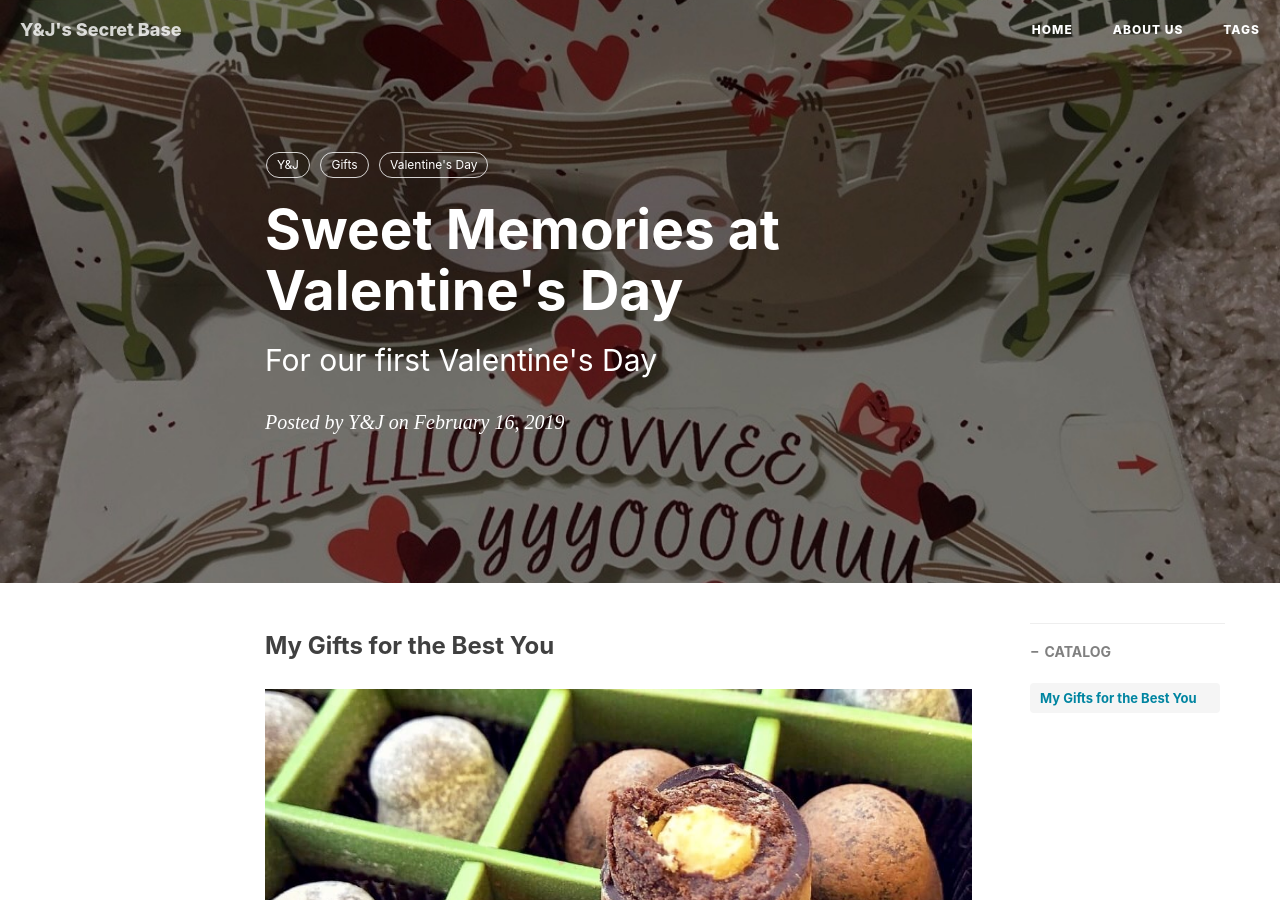
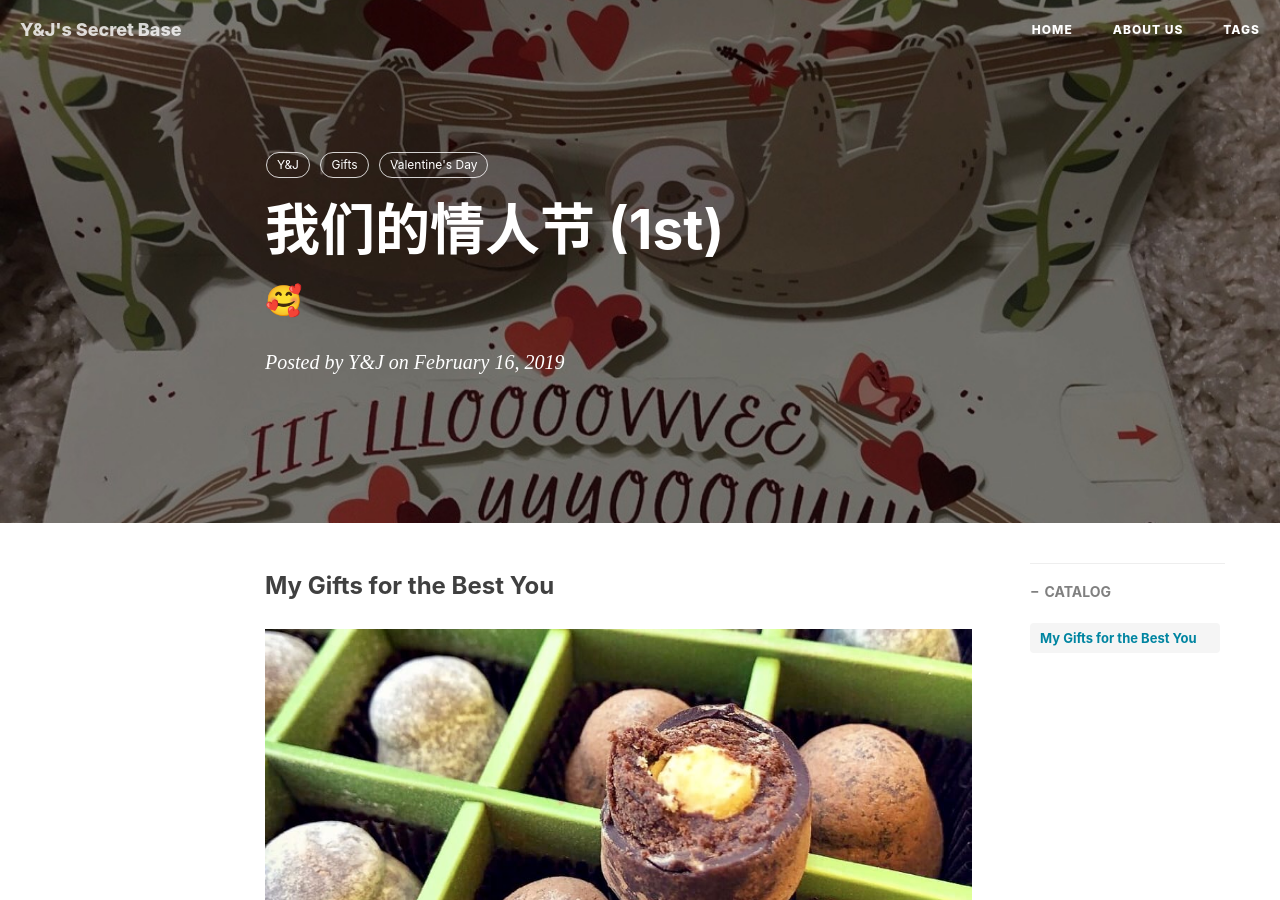
Before and after one commit to project106/project106.github.io, a Jekyll site: the page built from _posts/2019-02-16-ValentinesDayMemories.md, in a window 1280 px wide and 900 px high. Built offline with Jekyll 4.4.1, drawn with Linux system fonts in a browser that asks for light colours; nearby versions of some CDN libraries; comment, search, counter and statistics services are not loaded.

Commit message:
Update 2019-02-16-ValentinesDayMemories.md

```diff
--- a/_posts/2019-02-16-ValentinesDayMemories.md
+++ b/_posts/2019-02-16-ValentinesDayMemories.md
@@ -1,7 +1,7 @@
 ---
 layout:     post
-title:      Sweet Memories at Valentine's Day
-subtitle:   For our first Valentine's Day
+title:      我们的情人节 (1st)
+subtitle:   🥰
 date:       2019-02-16
 author:     Y&J
 header-img: img/post-bg-giftcard-darken.jpg
@@ -14,3 +14,5 @@ tags:
 
 ### My Gifts for the Best You
 ![](https://raw.githubusercontent.com/project106/project106.github.io/master/img/post-bg-gifts1.jpeg)
+
+以后的情人节一定要一起过呀！
```
